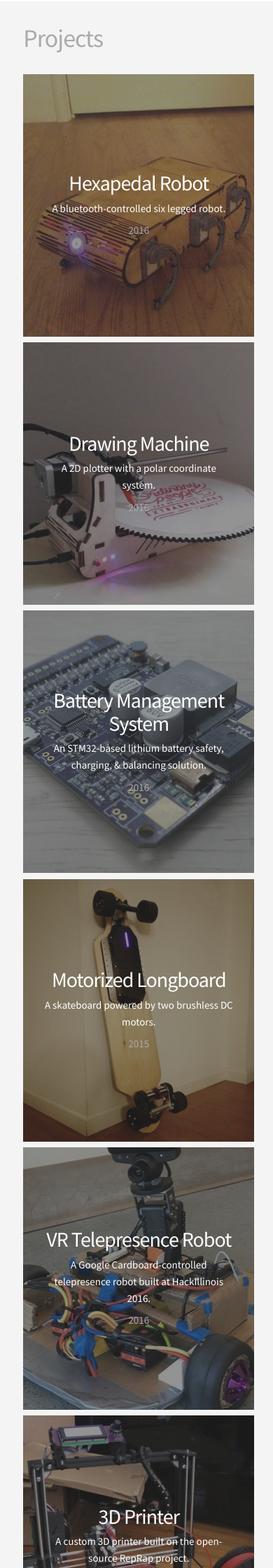
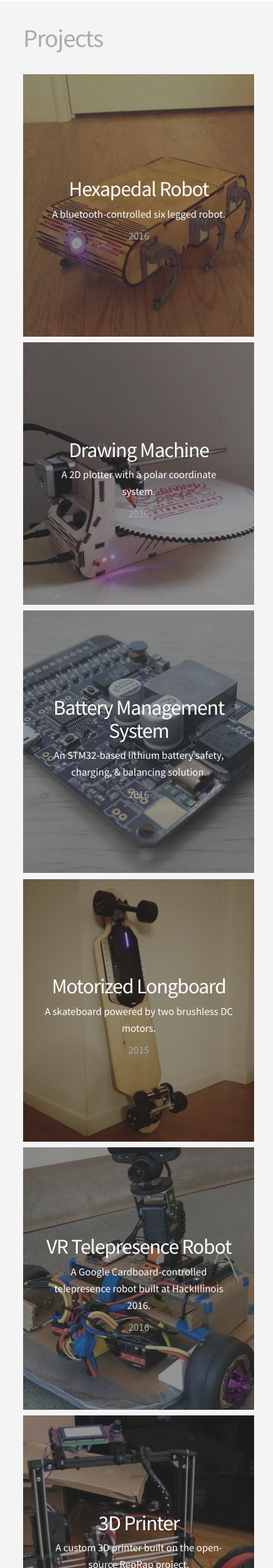
Before and after one commit to Bradman381/byco, a Jekyll site: the page built from index.md, in a window 390 px wide. Shown: the part 388-2628 px from the top of the page at 70% size. Built offline with Jekyll 4.4.1, drawn with Linux system fonts in a browser that asks for light colours; comment, search, counter and statistics services are not loaded.

Commit message:
refactoring for mobile first

```diff
--- a/assets/stylesheets/site.css
+++ b/assets/stylesheets/site.css
@@ -94,15 +94,16 @@ header#intro {
 
     transition: filter 1s;
 }
-.grid-item:hover img {
-    -webkit-filter: grayscale(1);
-    -webkit-filter: grayscale(100%);
-    filter: gray;
-    filter: grayscale(100%);
+.grid-item .label .inner {
+    text-align: center;
+    width: 100%;
+    position: absolute;
+    top: 50%;
+    transform: translateY(-45%);
+    padding: 2em;
 }
 .grid-item .label {
-    opacity: 0;
-    background-color: rgba(0, 0, 0, 0.65);
+    background-color: rgba(0, 0, 0, 0.4);
     color: #fff;
     position: absolute;
     top: 0;
@@ -112,27 +113,12 @@ header#intro {
     z-index: 1;
     transition: opacity 0.4s;
 }
-.grid-item .label .inner {
-    text-align: center;
-    width: 100%;
-    position: absolute;
-    top: 50%;
-    transform: translateY(-45%);
-    padding: 2em;
-    transition: transform 0.6s;
-}
-.grid-item:hover .label .inner {
-    transform: translateY(-50%);
-}
 .grid-item h3 {
     margin: 0;
     line-height: 1.1em;
 }
 .grid-item p {
     margin: 0.5em 0;
-}
-.grid-item:hover .label {
-    opacity: 1;
 }
 .grid-item time {
     color: #aaa;
@@ -166,33 +152,38 @@ iframe {
     margin-bottom: 2rem;
 }
 
-
-/* smaller than phablet */
-@media (max-width: 550px) {
-    .grid-item .label {
-        opacity: 1;
-        background-color: rgba(0, 0, 0, 0.4);
-    }
-    .grid-item .label .inner {
-        transform: translateY(-50%);
-    }
-}
-
 /* larger than phablet */
 @media (min-width: 550px) {
     .grid-item {
         width: 48%;
         height: 30em;
     }
+    .grid-item .label {
+        opacity: 0;
+    }
+    .grid-item:hover img {
+        -webkit-filter: grayscale(1);
+        -webkit-filter: grayscale(100%);
+        filter: gray;
+        filter: grayscale(100%);
+    }
+    .grid-item .label .inner {
+        transition: transform 0.6s;
+        transform: translateY(-45%);
+    }
+    .grid-item:hover .label .inner {
+        transform: translateY(-50%);
+    }
+    .grid-item:hover .label {
+        opacity: 1;
+    }
+
     iframe {
         height: 40rem;
     }
 }
 /* larger than desktop */
 @media (min-width: 1000px) {
-    html {
-        font-size: 75%;
-    }
     .grid-item {
         width: 31.3%;
     }
```
